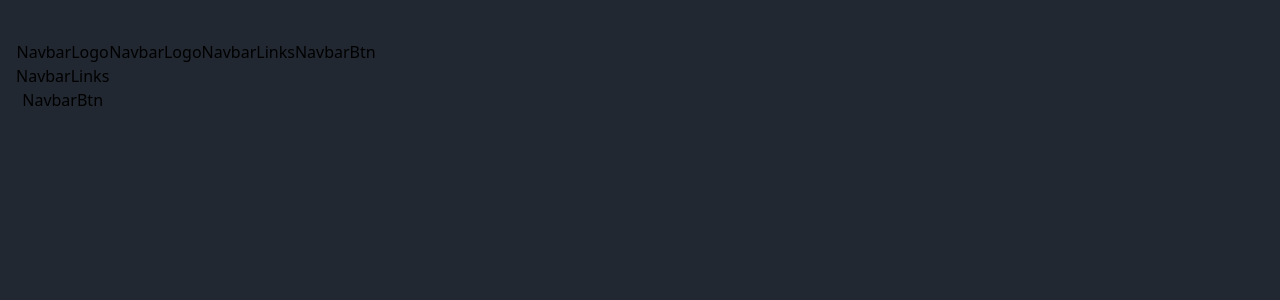
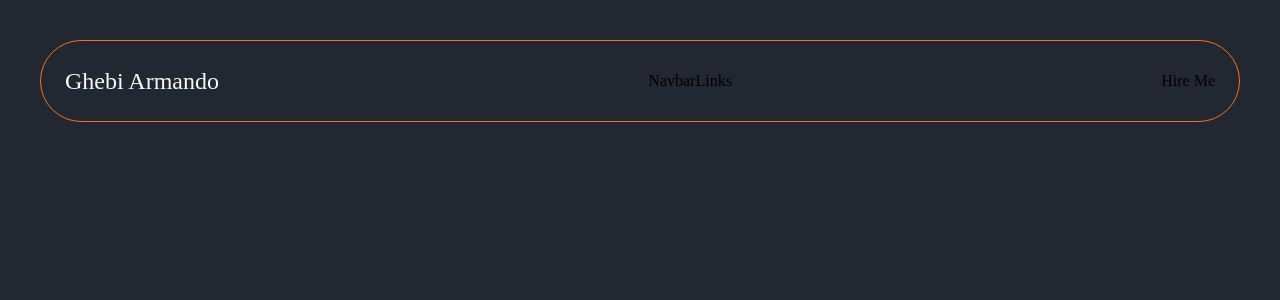
Before and after one commit to OntongGhebi/Portofolio, a React (Vite) app in the folder portofolio/portofolio/: page / in a window 1280 px wide. Shown: the top 300 px of the page. Built offline with nearby package versions, Linux system fonts and the light colour scheme.

Commit message:
Proses Navbar

```diff
--- a/portofolio/portofolio/package.json
+++ b/portofolio/portofolio/package.json
@@ -11,7 +11,8 @@
   },
   "dependencies": {
     "react": "^19.0.0",
-    "react-dom": "^19.0.0"
+    "react-dom": "^19.0.0",
+    "react-icons": "^5.5.0"
   },
   "devDependencies": {
     "@eslint/js": "^9.21.0",
--- a/portofolio/portofolio/src/App.jsx
+++ b/portofolio/portofolio/src/App.jsx
@@ -1,20 +1,10 @@
 import "./App.css";
-import NavbarBtn from "./components/navbar/NavbarBtn";
-import NavbarLinks from "./components/navbar/NavbarLinks";
-import NavbarLogo from "./components/navbar/NavbarLogo";
 import NavbarMain from "./components/navbar/NavbarMain";
 
 function App() {
   return (
-    <main>
-      <nav className="max-w-[1300px] mx-auto px-4 w-full fixed left-[50%] -translate-x-[50%] z-20 flex gap-4 mt-2">
-        <div className="flex">
-          <NavbarMain />
-          <NavbarLogo />
-          <NavbarLinks />
-          <NavbarBtn />
-        </div>
-      </nav>
+    <main className="font-body">
+      <NavbarMain />
     </main>
   );
 }
--- a/portofolio/portofolio/src/components/navbar/NavbarBtn.jsx
+++ b/portofolio/portofolio/src/components/navbar/NavbarBtn.jsx
@@ -1,5 +1,5 @@
 const NavbarBtn = () => {
-  return <div>NavbarBtn</div>;
+  return <button>Hire Me</button>;
 };
 
 export default NavbarBtn;
--- a/portofolio/portofolio/src/components/navbar/NavbarLogo.jsx
+++ b/portofolio/portofolio/src/components/navbar/NavbarLogo.jsx
@@ -1,5 +1,9 @@
 const NavbarLogo = () => {
-  return <div>NavbarLogo</div>;
+  return (
+    <div>
+      <h1 className="text-white text-2xl">Ghebi Armando</h1>
+    </div>
+  );
 };
 
 export default NavbarLogo;
--- a/portofolio/portofolio/src/components/navbar/NavbarMain.jsx
+++ b/portofolio/portofolio/src/components/navbar/NavbarMain.jsx
@@ -4,10 +4,12 @@ import NavbarLogo from "./NavbarLogo";
 
 const NavbarMain = () => {
   return (
-    <nav>
-      <NavbarLogo />
-      <NavbarLinks />
-      <NavbarBtn />
+    <nav className="max-w-[1300px] mx-auto px-4 w-full fixed left-[50%] -translate-x-[50%] z-20 flex gap-4 mt-2">
+      <div className="flex justify-between w-full max-w-[1200px] mx-auto bg-black items-center p-6 rounded-r-full rounded-l-full border-[0.5px] border-orange">
+        <NavbarLogo />
+        <NavbarLinks />
+        <NavbarBtn />
+      </div>
     </nav>
   );
 };
```
Also changed, not shown: 1 other file (tests, documents, lock files or other folders).
